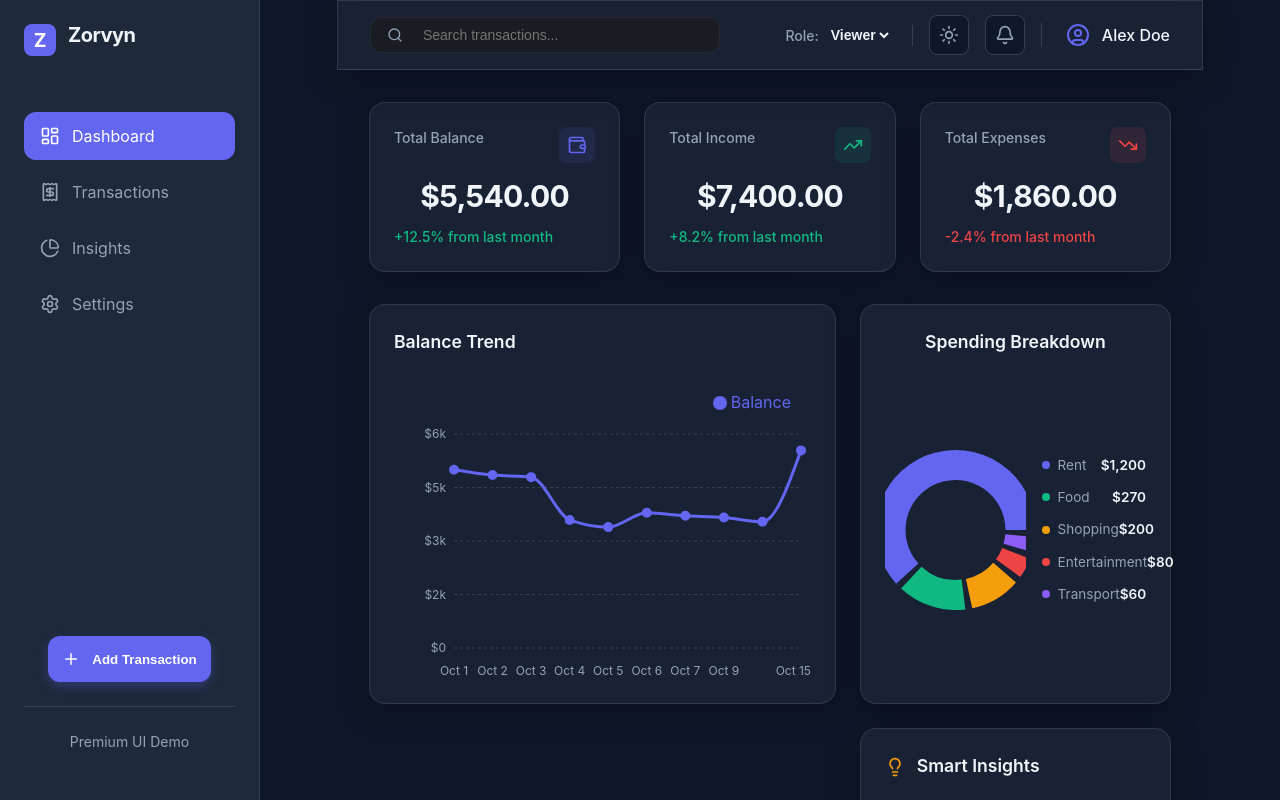
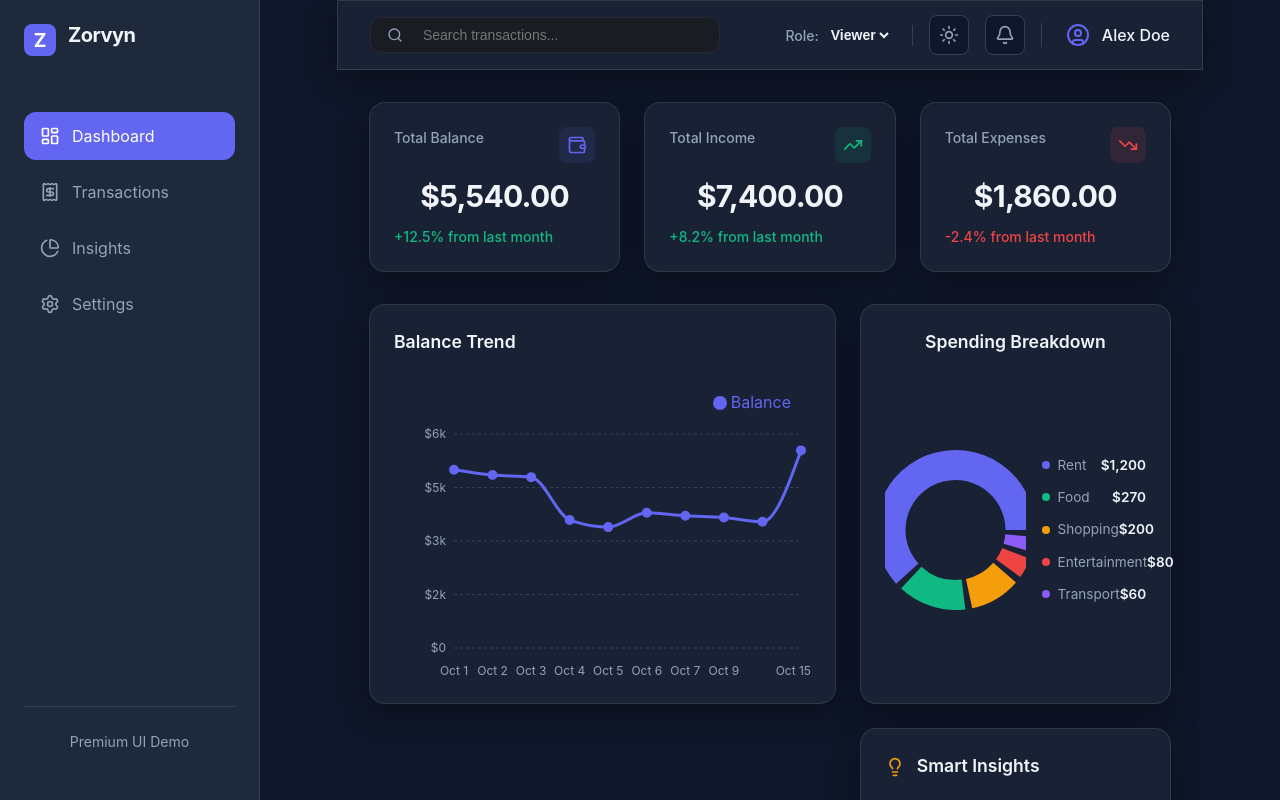
Before and after one commit to adityahacks123/Zorvyn, a React (Vite) app: page / in a window 1280 px wide. Shown: the top 800 px of the page. Built offline with nearby package versions, Linux system fonts and the light colour scheme.

Commit message:
Viewerand admin section

```diff
--- a/src/components/layout/Sidebar.jsx
+++ b/src/components/layout/Sidebar.jsx
@@ -4,7 +4,7 @@ import { useFinance } from '../../context/FinanceContext';
 import './Sidebar.css';
 
 const Sidebar = () => {
-  const { activeTab, setActiveTab, setIsModalOpen } = useFinance();
+  const { activeTab, setActiveTab, setIsModalOpen, role } = useFinance();
 
   const menuItems = [
     { id: 'Dashboard', icon: LayoutDashboard, label: 'Dashboard' },
@@ -33,12 +33,14 @@ const Sidebar = () => {
           ))}
         </ul>
       </nav>
+      {role === 'Admin' && (
         <div className="sidebar-action">
           <button className="add-transaction-btn" onClick={() => setIsModalOpen(true)}>
             <Plus size={18} />
             <span>Add Transaction</span>
           </button>
         </div>
+      )}
       <div className="sidebar-footer">
         <p>Premium UI Demo</p>
       </div>
```
Lines whose indentation alone changed are shown as unchanged.
